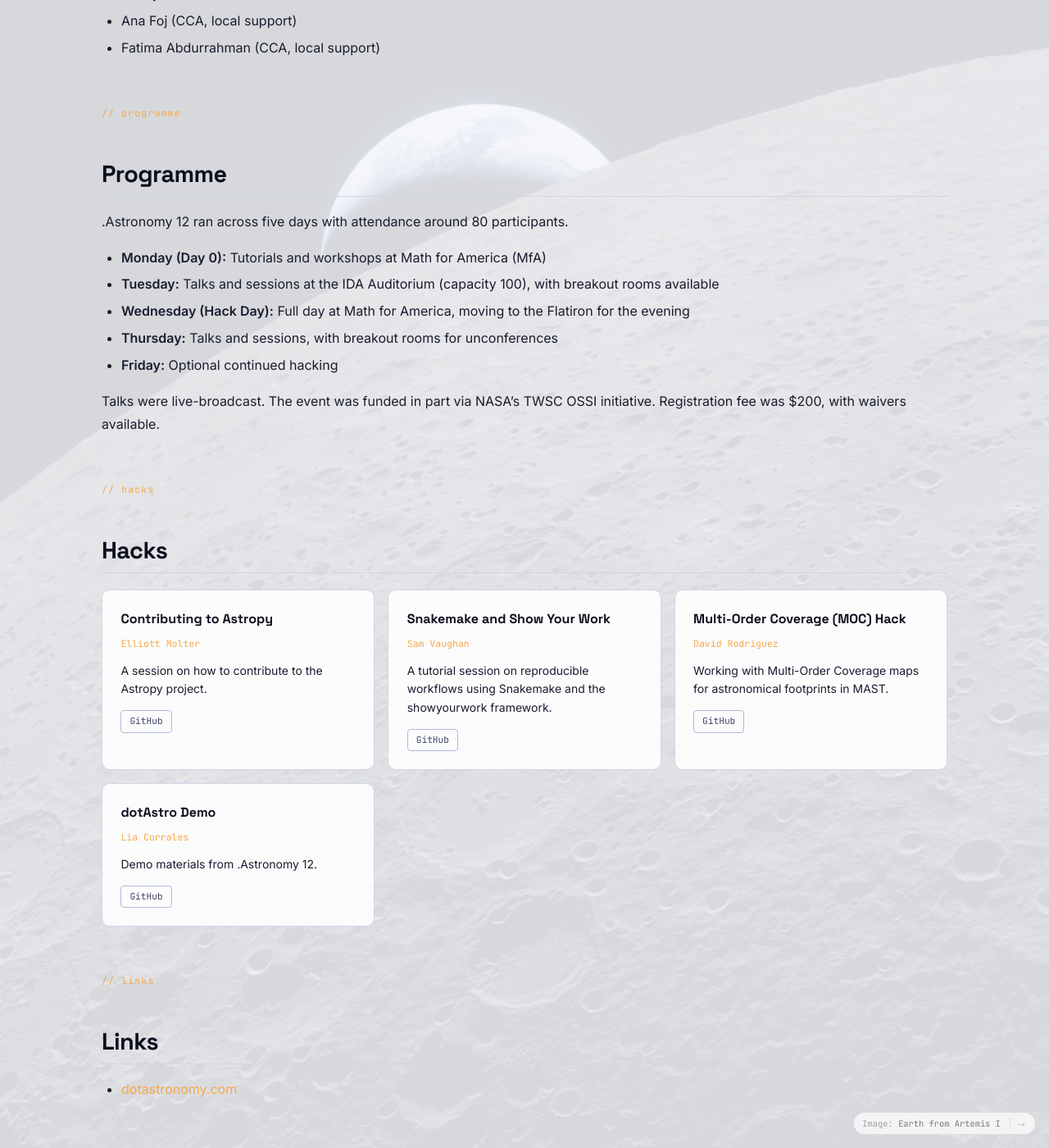
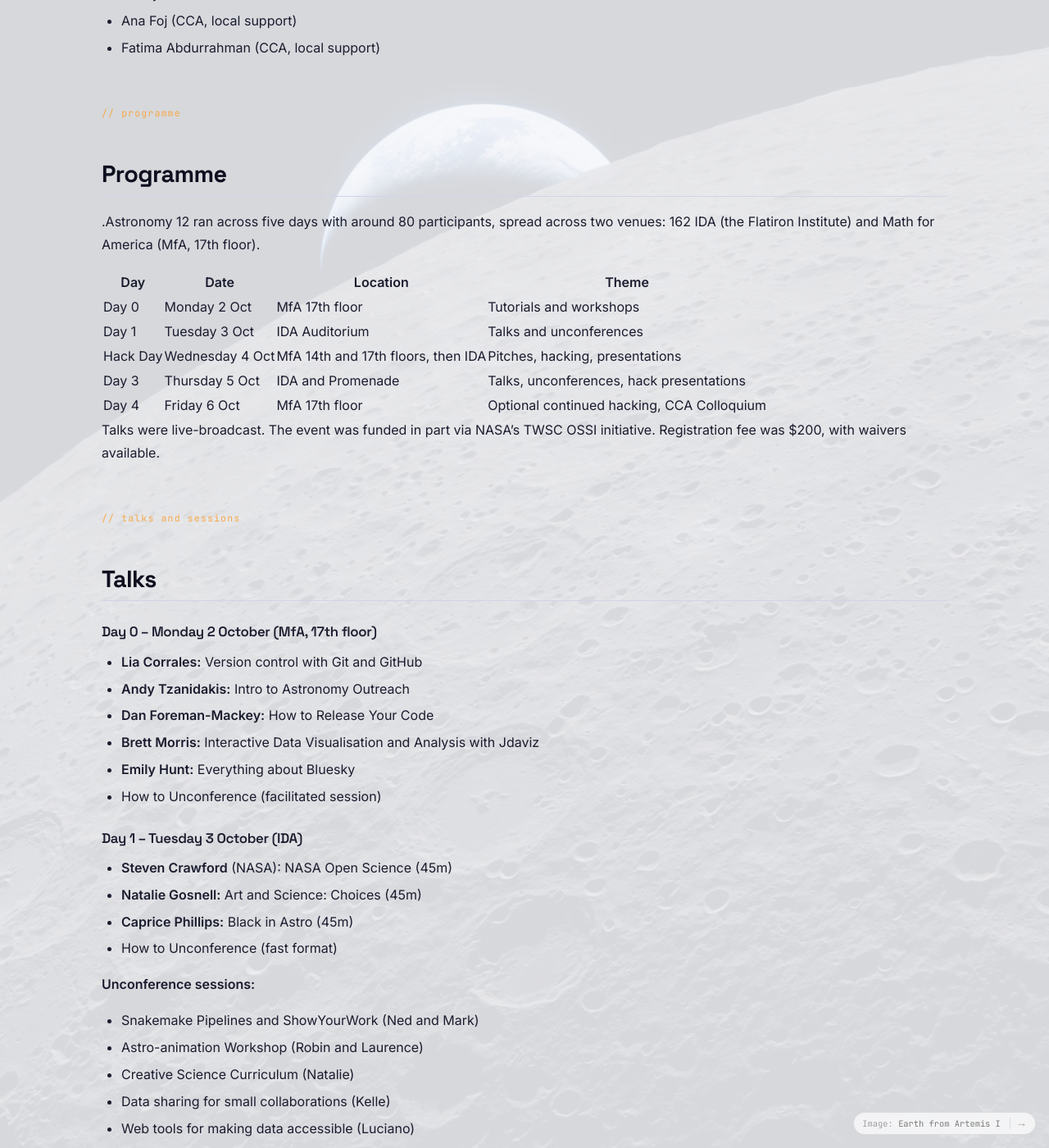
Before and after one commit to dotastro/dotastrosite, a Jekyll site: the page built from events/twelve/index.md, in a window 1280 px wide and 1400 px high, scrolled down 940 px. Shown: the whole window at 82% size. Built offline with Jekyll 4.4.1, drawn with Linux system fonts in a browser that asks for light colours; some of the changed text lies outside the part shown.

Commit message:
.Astronomy 12: full schedule and speaker list from programme image -- all talks, sessions, and unconferences

```diff
--- a/events/twelve/index.md
+++ b/events/twelve/index.md
@@ -16,6 +16,7 @@ title: ".Astronomy 12, New York, 2023"
 <nav class="event-page-nav" aria-label="Jump to section">
   <a href="#organisers">Organisers</a>
   <a href="#programme">Programme</a>
+  <a href="#talks">Talks</a>
   <a href="#hacks">Hacks</a>
   <a href="#links">Links</a>
 </nav>
@@ -36,15 +37,57 @@ title: ".Astronomy 12, New York, 2023"
 <span class="section-label">// programme</span>
 ## Programme {#programme}
 
-.Astronomy 12 ran across five days with attendance around 80 participants.
+.Astronomy 12 ran across five days with around 80 participants, spread across two venues: 162 IDA (the Flatiron Institute) and Math for America (MfA, 17th floor).
 
-- **Monday (Day 0):** Tutorials and workshops at Math for America (MfA)
-- **Tuesday:** Talks and sessions at the IDA Auditorium (capacity 100), with breakout rooms available
-- **Wednesday (Hack Day):** Full day at Math for America, moving to the Flatiron for the evening
-- **Thursday:** Talks and sessions, with breakout rooms for unconferences
-- **Friday:** Optional continued hacking
+| Day | Date | Location | Theme |
+|-----|------|----------|-------|
+| Day 0 | Monday 2 Oct | MfA 17th floor | Tutorials and workshops |
+| Day 1 | Tuesday 3 Oct | IDA Auditorium | Talks and unconferences |
+| Hack Day | Wednesday 4 Oct | MfA 14th and 17th floors, then IDA | Pitches, hacking, presentations |
+| Day 3 | Thursday 5 Oct | IDA and Promenade | Talks, unconferences, hack presentations |
+| Day 4 | Friday 6 Oct | MfA 17th floor | Optional continued hacking, CCA Colloquium |
 
 Talks were live-broadcast. The event was funded in part via NASA's TWSC OSSI initiative. Registration fee was $200, with waivers available.
+
+<span class="section-label">// talks and sessions</span>
+## Talks {#talks}
+
+### Day 0 -- Monday 2 October (MfA, 17th floor)
+
+- **Lia Corrales:** Version control with Git and GitHub
+- **Andy Tzanidakis:** Intro to Astronomy Outreach
+- **Dan Foreman-Mackey:** How to Release Your Code
+- **Brett Morris:** Interactive Data Visualisation and Analysis with Jdaviz
+- **Emily Hunt:** Everything about Bluesky
+- How to Unconference (facilitated session)
+
+### Day 1 -- Tuesday 3 October (IDA)
+
+- **Steven Crawford** (NASA): NASA Open Science (45m)
+- **Natalie Gosnell:** Art and Science: Choices (45m)
+- **Caprice Phillips:** Black in Astro (45m)
+- How to Unconference (fast format)
+
+**Unconference sessions:**
+- Snakemake Pipelines and ShowYourWork (Ned and Mark)
+- Astro-animation Workshop (Robin and Laurence)
+- Creative Science Curriculum (Natalie)
+- Data sharing for small collaborations (Kelle)
+- Web tools for making data accessible (Luciano)
+- GenAI for Research and Teaching (Ashley)
+- Funding, algorithms, telescopes: ethical practices (Charlotte)
+
+### Day 3 -- Thursday 5 October (IDA)
+
+- **Jackie Faherty:** Open Space (45m)
+- **Brett:** Contributing to Astropy
+- **Lia:** How to stay informed on latest code, tools and trends
+- **Benjamin:** Spectroscopy software ecosystem
+- More Open Space + Glue + WWT (Micah, Jackie, Alyssa, Theo, Emily)
+- How to Make a Free Personal Website via GitHub (Lindsay G)
+- 3D/VR/AR Resources for Art and Education (Stephanie and Ashley)
+
+**Unconference sessions:** Three parallel sessions (A, B, C)
 
 <span class="section-label">// hacks</span>
 ## Hacks {#hacks}
```
Also changed, not shown: assets/js/search-index.json (+1 -1 lines).
